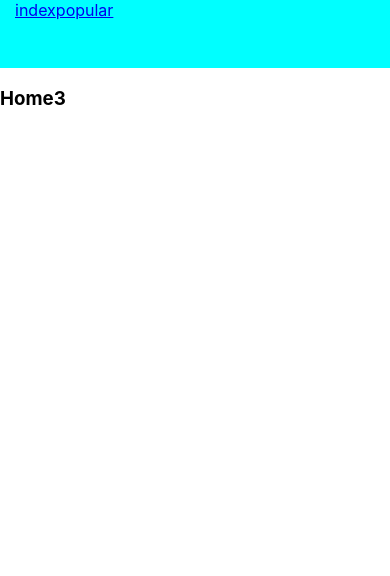
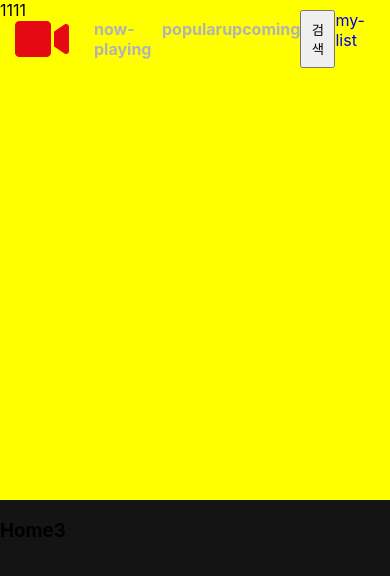
Before and after one commit to DohyubLee/portfolio_2021, a React (Create React App) app: page / in a window 390 px wide. Shown: the top 576 px of the page. Built offline with nearby package versions, Linux system fonts and the light colour scheme.

Commit message:
외부 박스 반응형 작업, scroll events 처리

```diff
--- a/public/index.html
+++ b/public/index.html
@@ -21,6 +21,13 @@
       work correctly both with client-side routing and a non-root public URL.
       Learn how to configure a non-root public URL by running `npm run build`.
     -->
+    <link
+      rel="stylesheet"
+      href="https://cdnjs.cloudflare.com/ajax/libs/font-awesome/5.15.4/css/all.min.css"
+      integrity="sha512-1ycn6IcaQQ40/MKBW2W4Rhis/DbILU74C1vSrLJxCq57o941Ym01SwNsOMqvEBFlcgUa6xLiPY/NS5R+E6ztJQ=="
+      crossorigin="anonymous"
+      referrerpolicy="no-referrer"
+    />
     <!-- Start Single Page Apps for GitHub Pages -->
     <script type="text/javascript">
       // Single Page Apps for GitHub Pages
@@ -39,16 +46,16 @@
           var q = {};
           l.search
             .slice(1)
-            .split("&")
+            .split('&')
             .forEach(function (v) {
-              var a = v.split("=");
-              q[a[0]] = a.slice(1).join("=").replace(/~and~/g, "&");
+              var a = v.split('=');
+              q[a[0]] = a.slice(1).join('=').replace(/~and~/g, '&');
             });
           if (q.p !== undefined) {
             window.history.replaceState(
               null,
               null,
-              l.pathname.slice(0, -1) + (q.p || "") + (q.q ? "?" + q.q : "") + l.hash
+              l.pathname.slice(0, -1) + (q.p || '') + (q.q ? '?' + q.q : '') + l.hash,
             );
           }
         }
--- a/src/App.js
+++ b/src/App.js
@@ -1,15 +1,26 @@
-import "./App.scss";
-import { Routes, Route } from "react-router-dom";
-import Home from "./pages/Home";
-import Header from "./components/Header";
+import './App.scss';
+import { Routes, Route } from 'react-router-dom';
+import Home from './pages/Home';
+import Header from './components/Header';
+import { useEffect, useState } from 'react';
 
 function App() {
+  const api_key = 'dfebf9cfca6fde7ded33adb1b64575ab';
+  const [config, setConfig] = useState();
+
+  useEffect(() => {
+    console.log('testddd');
+  }, []);
   return (
     <div className="App">
       <Header />
+      <div className="box">1111</div>
       <Routes>
         <Route path="/" element={<Home />} />
+        <Route path="now-playing" element={<h3>now-playing</h3>} />
         <Route path="popular" element={<h3>popular11</h3>} />
+        <Route path="upcoming" element={<h3>upcoming</h3>} />
+        <Route path="my-list" element={<h3>upcoming</h3>} />
       </Routes>
     </div>
   );
--- a/src/App.scss
+++ b/src/App.scss
@@ -1,2 +1,13 @@
+$main-back-color: #141414;
+
 .App {
+  background-color: $main-back-color;
+  // min-height: 100vh;
+  height: 3000px;
+  position: relative;
 }
+
+.box {
+  height: 500px;
+  background-color: yellow;
+}
--- a/src/components/Header.js
+++ b/src/components/Header.js
@@ -1,14 +1,58 @@
-import React from "react";
-import { Link } from "react-router-dom";
-import "./Header.scss";
+import React, { useState } from 'react';
+import { Link, NavLink } from 'react-router-dom';
+import './Header.scss';
 
 const Header = () => {
+  const [navActive, setNavActive] = useState(false);
+
+  const changeNavBackColor = () => {
+    if (window.scrollY > 0) {
+      setNavActive(true);
+    } else {
+      setNavActive(false);
+    }
+  };
+
+  window.addEventListener('scroll', changeNavBackColor);
   return (
-    <header>
-      <div className="App-header">
-        <Link to="/">index</Link>
-        <Link to="/popular">popular</Link>
-      </div>
+    <header className={navActive ? 'header-back-color' : ''}>
+      <nav className="App-header">
+        <div className="left-wrap">
+          <Link to="/">
+            <i class="fas fa-video fa-3x"></i>
+          </Link>
+          <ul>
+            <li>
+              <NavLink
+                to="/now-playing"
+                className={({ isActive }) => (isActive ? 'active' : 'nav-tab')}
+              >
+                now-playing
+              </NavLink>
+            </li>
+            <li>
+              <NavLink
+                to="/popular"
+                className={({ isActive }) => (isActive ? 'active' : 'nav-tab')}
+              >
+                popular
+              </NavLink>
+            </li>
+            <li>
+              <NavLink
+                to="/upcoming"
+                className={({ isActive }) => (isActive ? 'active' : 'nav-tab')}
+              >
+                upcoming
+              </NavLink>
+            </li>
+          </ul>
+        </div>
+        <div className="right-wrap">
+          <button>검색</button>
+          <Link to="/my-list">my-list</Link>
+        </div>
+      </nav>
     </header>
   );
 };
--- a/src/components/Header.scss
+++ b/src/components/Header.scss
@@ -1,14 +1,54 @@
+// @import '/src/App.scss';
+$main-back-color: #141414;
+
 header {
+  padding: 10px 0;
+  position: fixed;
+  width: 100%;
+  top: 0px;
+
+  .App-header {
+    height: 58px;
+    background-color: transparent;
+    width: 100%;
+    padding-left: 15px;
+    padding-right: 15px;
+    margin-left: auto;
+    margin-right: auto;
+    display: flex;
+
+    .left-wrap {
+      display: flex;
+      align-items: center;
+      width: 350px;
+      i {
+        margin-right: 25px;
+        color: #e50914;
+      }
+      ul {
+        display: flex;
+        font-weight: bold;
+        width: 100%;
+        justify-content: space-between;
+        .nav-tab {
+          color: #b3b3b3;
+        }
+        .active {
+          color: #fff;
+        }
+      }
+    }
+
+    .right-wrap {
+      flex-grow: 1;
+      display: flex;
+      justify-content: flex-end;
+    }
+  }
 }
 
-.App-header {
-  height: 68px;
-  background-color: aqua;
-  width: 100%;
-  padding-left: 15px;
-  padding-right: 15px;
-  margin-left: auto;
-  margin-right: auto;
+.header-back-color {
+  background-color: rgba(20, 20, 20, 1);
 }
 
 @media screen and (min-width: 576px) {
--- a/src/index.css
+++ b/src/index.css
@@ -1,12 +1,24 @@
 body {
   margin: 0;
-  font-family: -apple-system, BlinkMacSystemFont, "Segoe UI", "Roboto", "Oxygen", "Ubuntu",
-    "Cantarell", "Fira Sans", "Droid Sans", "Helvetica Neue", sans-serif;
+  font-family: -apple-system, BlinkMacSystemFont, 'Segoe UI', 'Roboto', 'Oxygen', 'Ubuntu',
+    'Cantarell', 'Fira Sans', 'Droid Sans', 'Helvetica Neue', sans-serif;
   -webkit-font-smoothing: antialiased;
   -moz-osx-font-smoothing: grayscale;
 }
 
 div,
-header {
+header,
+nav {
   box-sizing: border-box;
 }
+
+ul {
+  list-style: none;
+  padding: 0px;
+  margin: 0px;
+}
+
+a {
+  /* display: inline-block; */
+  text-decoration: none;
+}
```
Also changed, not shown: 1 other file (tests, documents, lock files or other folders).
